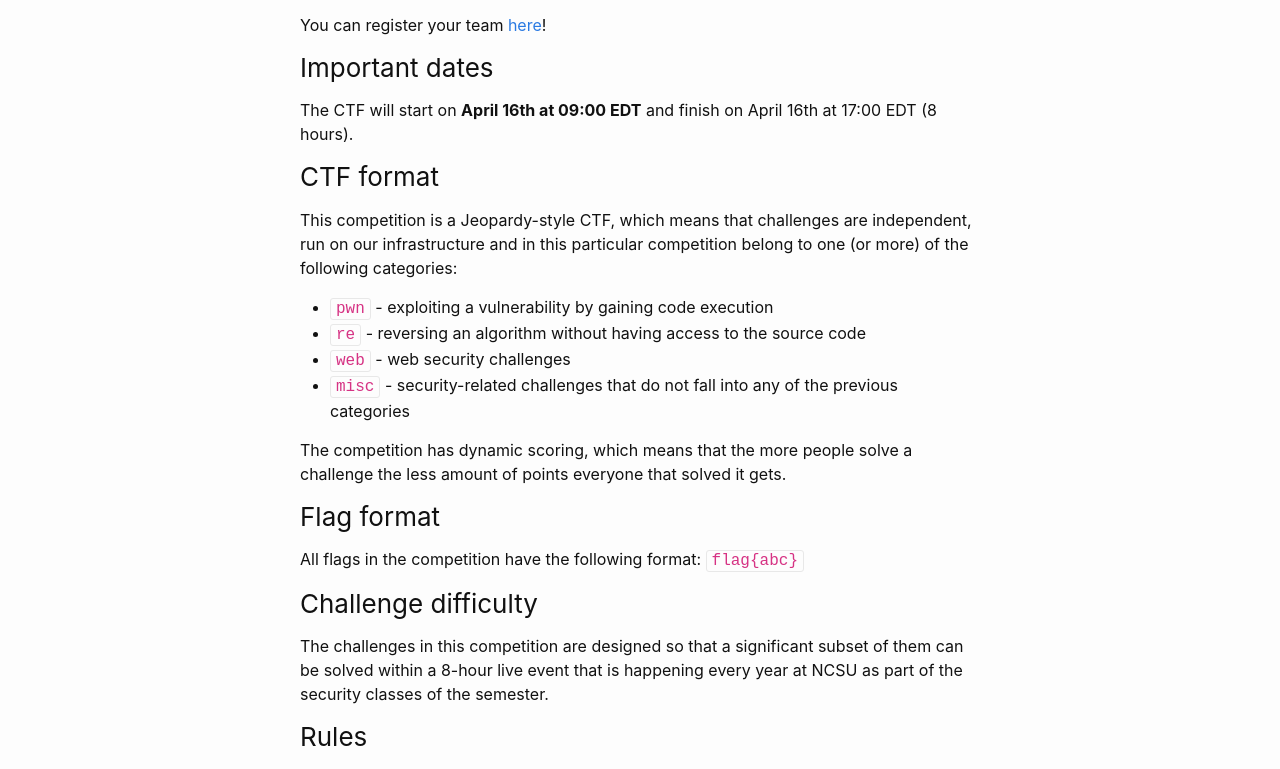
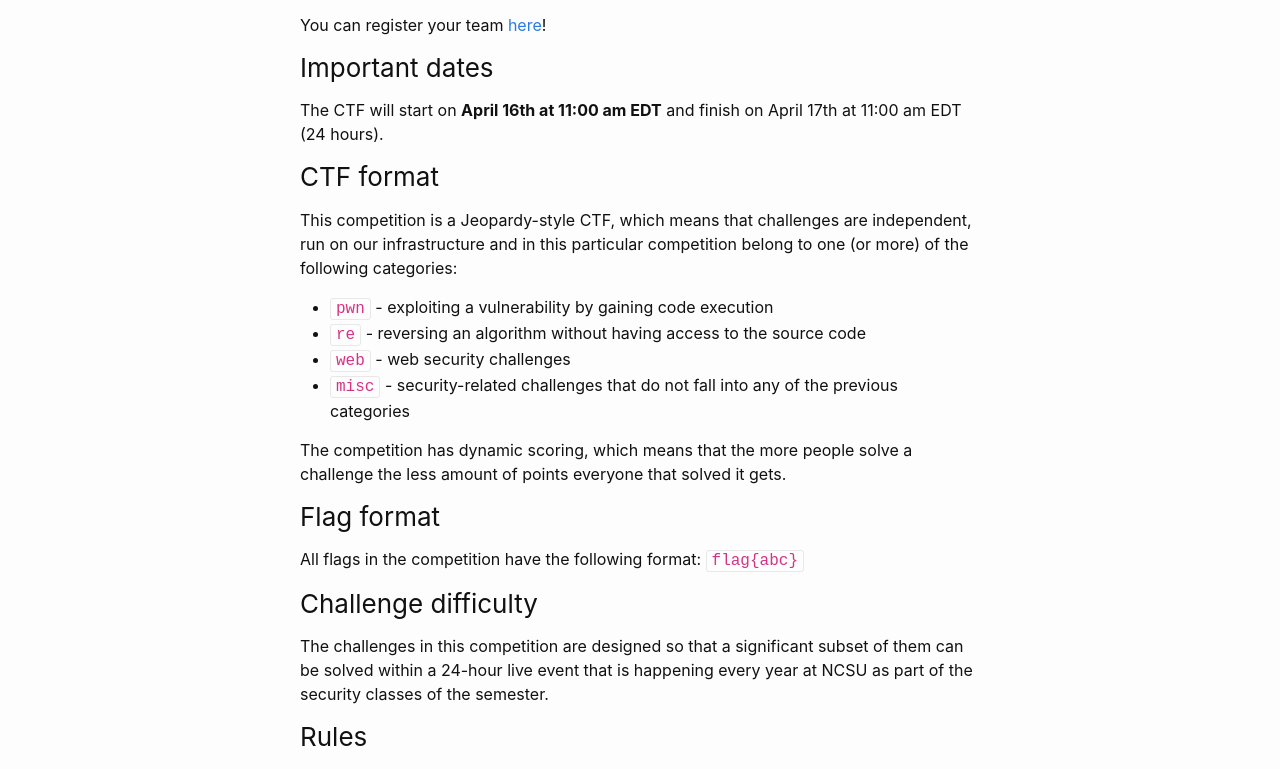
Before and after one commit to kapravel/hackpack-web, a Jekyll site: the page built from ctf2021.md, in a window 1280 px wide. Shown: the part 335-1104 px from the top of the page. Built offline with Jekyll 4.4.1, drawn with Linux system fonts in a browser that asks for light colours.

Commit message:
Update ctf2021.md

```diff
--- a/ctf2021.md
+++ b/ctf2021.md
@@ -12,7 +12,7 @@ You can register your team [here](https://ctf2021.hackpack.club)!
 
 ### Important dates
 
-The CTF will start on **April 16th at 09:00 EDT** and finish on April 16th at 17:00 EDT (8 hours).
+The CTF will start on **April 16th at 11:00 am EDT** and finish on April 17th at 11:00 am EDT (24 hours).
 
 ### CTF format
 
@@ -31,7 +31,7 @@ All flags in the competition have the following format: `flag{abc}`
 
 ### Challenge difficulty
 
-The challenges in this competition are designed so that a significant subset of them can be solved within a 8-hour live event that is happening every year at NCSU as part of the security classes of the semester.
+The challenges in this competition are designed so that a significant subset of them can be solved within a 24-hour live event that is happening every year at NCSU as part of the security classes of the semester.
 
 ### Rules
 
```
